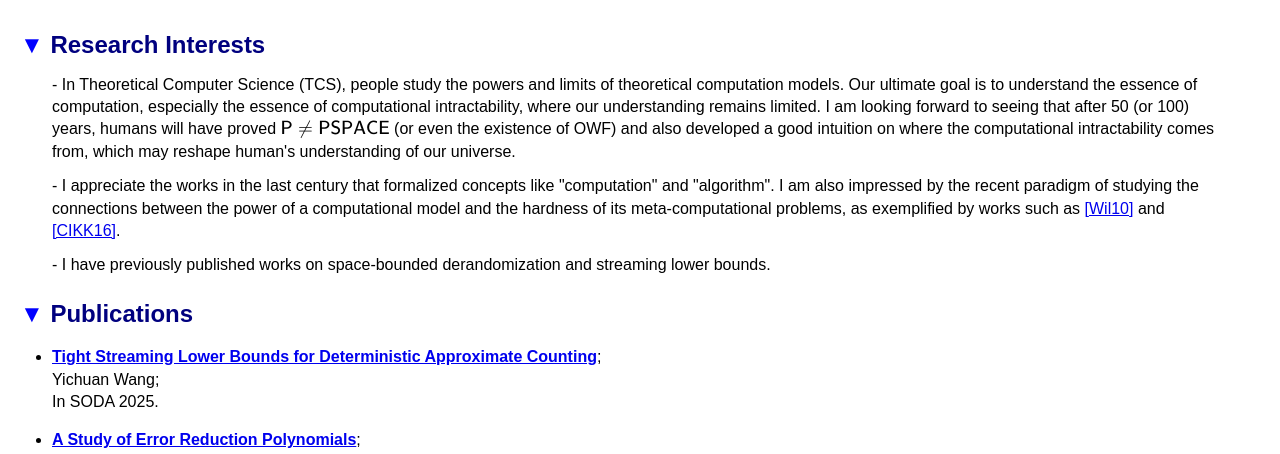
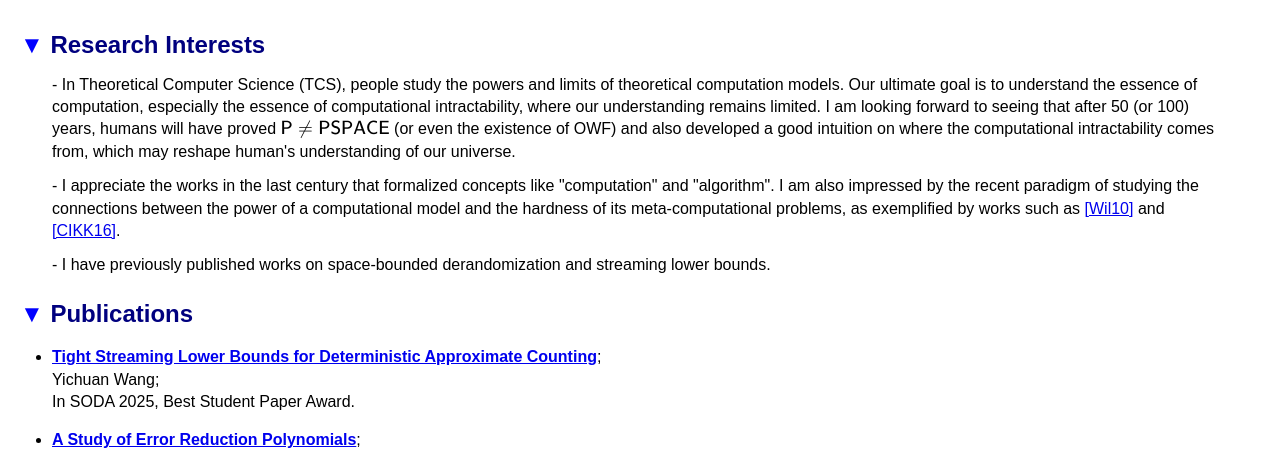
Before and after one commit to wyc908/wyc908.github.io, a plain HTML site: page index.html in a window 1280 px wide. Shown: the part 494-948 px from the top of the page. Drawn offline with nearby package versions, Linux system fonts and the light colour scheme; a script that the page names is missing.

Commit message:
soda best stu paper

```diff
--- a/index.html
+++ b/index.html
@@ -72,7 +72,7 @@
 			<li>
 				<strong><a href="https://arxiv.org/abs/2406.12149">Tight Streaming Lower Bounds for Deterministic Approximate Counting</a></strong>;<br>
 					Yichuan Wang;<br>
-					In SODA 2025.
+					In SODA 2025, Best Student Paper Award.
 			</li>
 			<li>
 				<strong><a href="https://eccc.weizmann.ac.il/report/2024/090/">A Study of Error Reduction Polynomials</a></strong>;<br>
```
